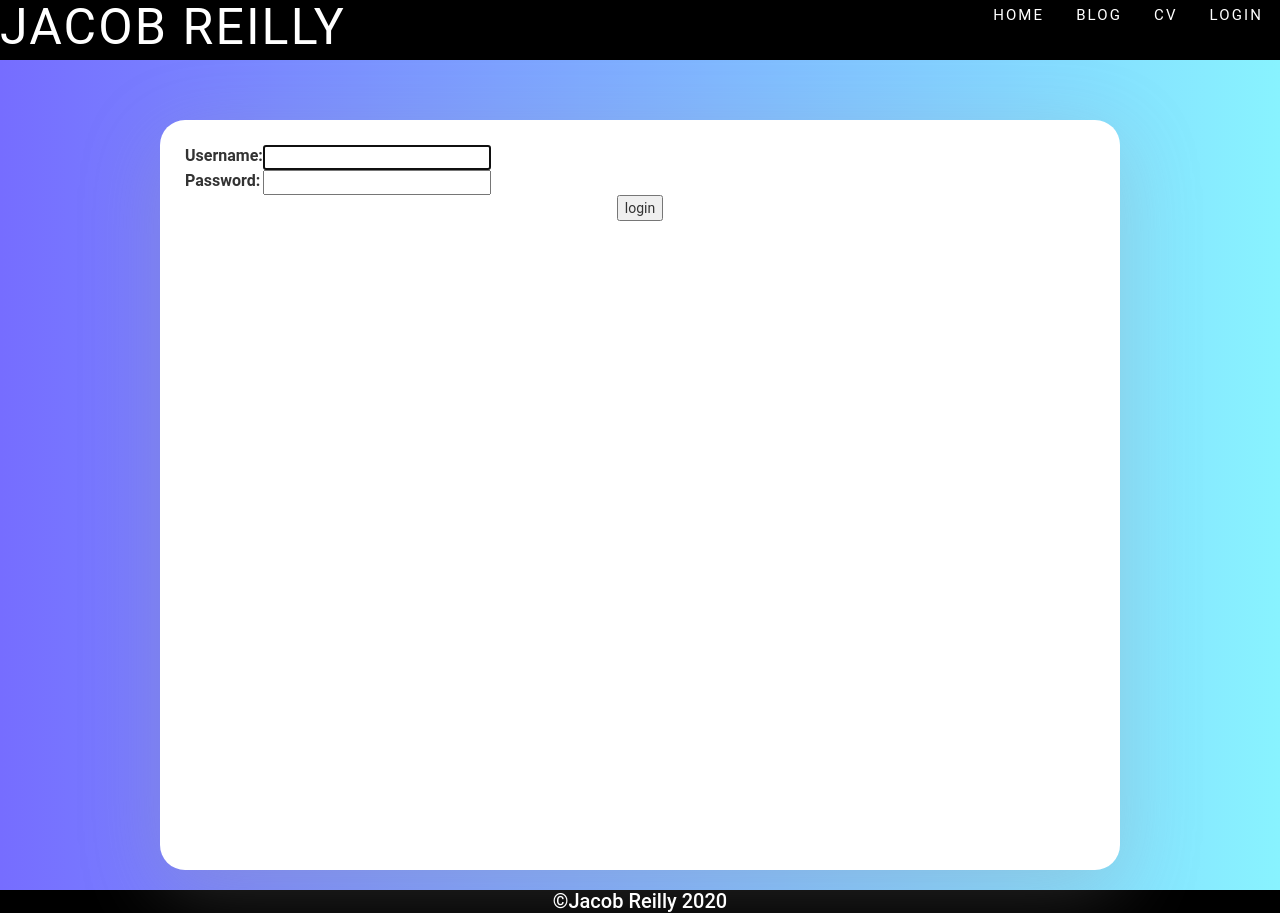
After one commit to Reilly910/BridgingCoursework, a Django app: page /accounts/login/ in a window 1280 px wide. The commit adds this page. Run offline with Django 3.2, Linux system fonts and the light colour scheme; some libraries are stand-ins or nearby versions.

Commit message:
Added Login

```diff
--- a/blog/templates/blog/base.html
+++ b/blog/templates/blog/base.html
@@ -15,8 +15,12 @@
             <!--<a href="/"><img src = "{% static 'Name.jpg' %}" class="header-name" style="height:50px;"></a>-->
             <a href="/"><h1 class="page-name">Jacob Reilly</h1></a>
             <ul class="navbar">
+                {% if user.is_authenticated %}
+                    <li><a href="/accounts/logout">Log Out</a></li>
+                {%else%}
+                    <li><a href="/accounts/login">Login</a></li>
+                {%endif%}
 
-                <li><a href="">Login</a></li>
                 <li><a href="/CV">CV</a></li>
                 <li><a href="/posts">Blog</a></li>
                 <li><a href="/">Home</a></li>
--- a/blog/templates/blog/main_page.html
+++ b/blog/templates/blog/main_page.html
@@ -13,8 +13,8 @@
         and completing summer work placements as well as a year in industry with PWC in my 3rd year.</h3>
     <ul>
 
-        <li><a href=""><img class="icon" src="{% static 'linkedin.png' %}"><h3>Linkedin</h3></a></li>
-        <li><a href=""><img class="icon" src="{% static 'github.svg' %}"><h3>Github</h3></a></li>
+        <li><a href="https://www.linkedin.com/in/jacob-reilly-8437031a3/"><img class="icon" src="{% static 'linkedin.png' %}"><h3>Linkedin</h3></a></li>
+        <li><a href="https://github.com/Reilly910"><img class="icon" src="{% static 'github.svg' %}"><h3>Github</h3></a></li>
         <li><a href="/CV"><img class="icon" src="{% static 'cv.png' %}"><h3>CV</h3></a></li>
 
 
--- /dev/null
+++ b/blog/templates/registration/login.html
@@ -0,0 +1,24 @@
+{% extends "blog/base.html" %}
+
+{% block content %}
+    {% if form.errors %}
+        <p>Your username and password didn't match. Please try again.</p>
+    {% endif %}
+
+    <form method="post" action="{% url 'login' %}">
+    {% csrf_token %}
+        <table>
+        <tr>
+            <td>{{ form.username.label_tag }}</td>
+            <td>{{ form.username }}</td>
+        </tr>
+        <tr>
+            <td>{{ form.password.label_tag }}</td>
+            <td>{{ form.password }}</td>
+        </tr>
+        </table>
+
+        <input type="submit" value="login" />
+        <input type="hidden" name="next" value="{{ next }}" />
+    </form>
+{% endblock %}
--- a/blog/views.py
+++ b/blog/views.py
@@ -2,6 +2,7 @@ from django.shortcuts import render, get_object_or_404, redirect
 from .models import Post
 from django.utils import timezone
 from .forms import PostForm
+from django.contrib.auth.decorators import login_required
 
 def main_page(request):
 
@@ -18,6 +19,7 @@ def post_detail(request, pk):
     post = get_object_or_404(Post, pk=pk)
     return render(request, 'blog/post_detail.html',{"post":post})
 
+@login_required
 def post_new(request):
     if request.method == "POST":
         form = PostForm(request.POST)
--- a/bridging/settings.py
+++ b/bridging/settings.py
@@ -120,3 +120,4 @@ USE_TZ = True
 
 STATIC_URL = '/static/'
 STATIC_ROOT = os.path.join(BASE_DIR, 'static')
+LOGIN_REDIRECT_URL = "/"
--- a/bridging/urls.py
+++ b/bridging/urls.py
@@ -15,8 +15,11 @@ Including another URLconf
 """
 from django.contrib import admin
 from django.urls import path, include
+from django.contrib.auth import views
 
 urlpatterns = [
     path('admin/', admin.site.urls),
+    path('accounts/login/', views.LoginView.as_view(), name='login'),
     path('', include('blog.urls')),
+    path('accounts/logout/', views.LogoutView.as_view(next_page='/'), name='logout'),
 ]
```
